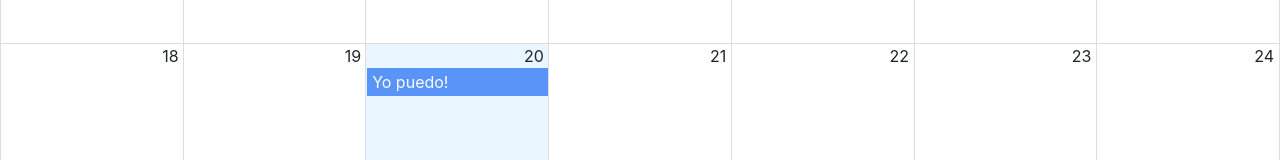
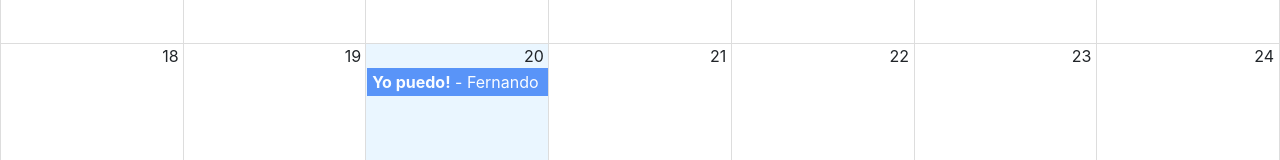
Before and after one commit to alawa2020/r2-s23-calendar-fh-, a React (Create React App) app: page / in a window 1280 px wide. Shown: the part 495-655 px from the top of the page. Built offline with nearby package versions, Linux system fonts and the light colour scheme.

Commit message:
style of a component

```diff
--- /dev/null
+++ b/src/components/calendar/CalendarEvent.tsx
@@ -0,0 +1,19 @@
+import React, { FC } from 'react'
+import { Event } from '../../interfaces'
+
+
+interface Props {
+  event: Event;
+}
+
+
+export const CalendarEvent: FC<Props> = ({ event }) => {
+
+  const { title, user:{name} } = event;
+  return (
+    <div>
+      <strong>{ title }</strong>
+      <span> - { name } </span>
+    </div>
+  )
+}
--- a/src/components/calendar/CalendarScreen.tsx
+++ b/src/components/calendar/CalendarScreen.tsx
@@ -1,18 +1,18 @@
 import React, { useState } from 'react'
-
 
 import { Calendar, momentLocalizer, View } from 'react-big-calendar'
 import moment from 'moment'
 
 import { AddNewFab, Navbar } from '../ui'
 import { Event } from '../../interfaces';
+import { messages } from '../../utils';
+import { ModalCalendar, CalendarEvent } from './';
+import { useDispatch } from 'react-redux';
+import { doOpenModal } from '../../state/actions';
 
 import 'react-big-calendar/lib/css/react-big-calendar.css';
 import 'moment/locale/es';
-import { messages } from '../../utils';
-import { ModalCalendar } from './';
-import { useDispatch } from 'react-redux';
-import { doOpenModal } from '../../state/actions';
+
 
 const localizer = momentLocalizer(moment); // or globalizeLocalizer
 
@@ -23,8 +23,14 @@ const events: Event[] = [
     end: moment().add(1, 'hours').toDate(),
     _id: Date.now().toString(),
     notes: 'no me rendire! por mis amigos!',
+    user: {
+      uid: Date.now().toString(),
+      name: 'Fernando',
+    }
   }
 ]
+
+
 export const CalendarScreen = () => {
   // hooks
   const [lastView, setLastView] = useState(localStorage.getItem('lastView-r2') || 'month');
@@ -73,6 +79,10 @@ export const CalendarScreen = () => {
         onSelectEvent={ onSelectEvent }
         onDoubleClickEvent={ onDoubleClickEvent }
         messages={ messages }
+        components={{
+          event: CalendarEvent
+        }
+        }
       />
 
       <AddNewFab />
--- a/src/components/calendar/ModalCalendar.tsx
+++ b/src/components/calendar/ModalCalendar.tsx
@@ -23,6 +23,10 @@ const initialForm: Event = {
   notes: '',
   start: moment().minutes(0).seconds(0).add(1, 'hours').toDate(),
   end: moment().minutes(0).seconds(0).add(2, 'hours').toDate(),
+  user: {
+    uid: '',
+    name: '',
+  }
 }
 
 export const ModalCalendar = () => {
@@ -60,8 +64,8 @@ export const ModalCalendar = () => {
       <Modal
         isOpen={ isModalOpen }
         // onAfterOpen={afterOpenModal}
-        onRequestClose={closeModal}
-        style={customStyles}
+        onRequestClose={ closeModal }
+        style={ customStyles }
         contentLabel="Example Modal"
         className="modal"
         overlayClassName="modal-fondo"
--- a/src/components/calendar/index.ts
+++ b/src/components/calendar/index.ts
@@ -1,2 +1,3 @@
 export * from './CalendarScreen';
 export * from './ModalCalendar';
+export * from './CalendarEvent';
--- a/src/interfaces/events.ts
+++ b/src/interfaces/events.ts
@@ -4,4 +4,10 @@ export interface Event {
   notes: string;
   start: Date;
   end: Date;
+  user: User;
 }
+
+export interface User {
+  uid: string;
+  name: string;
+}
```
